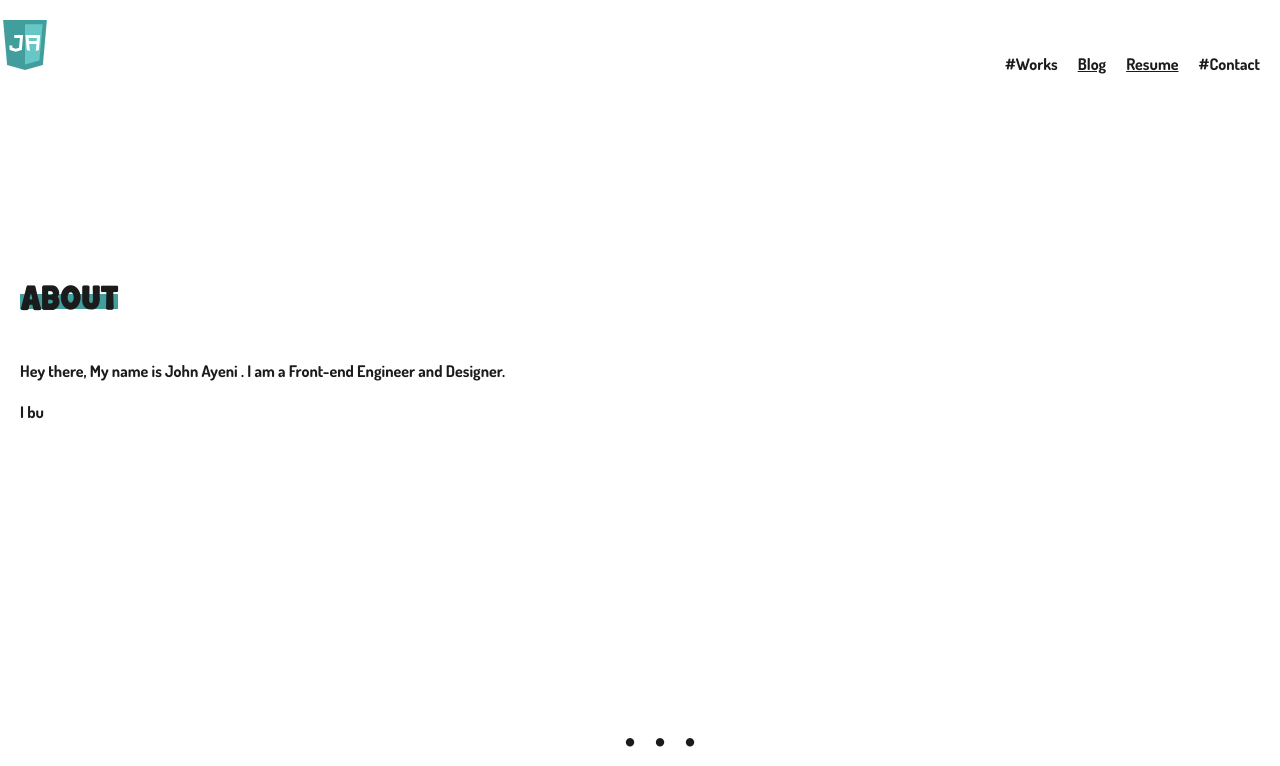
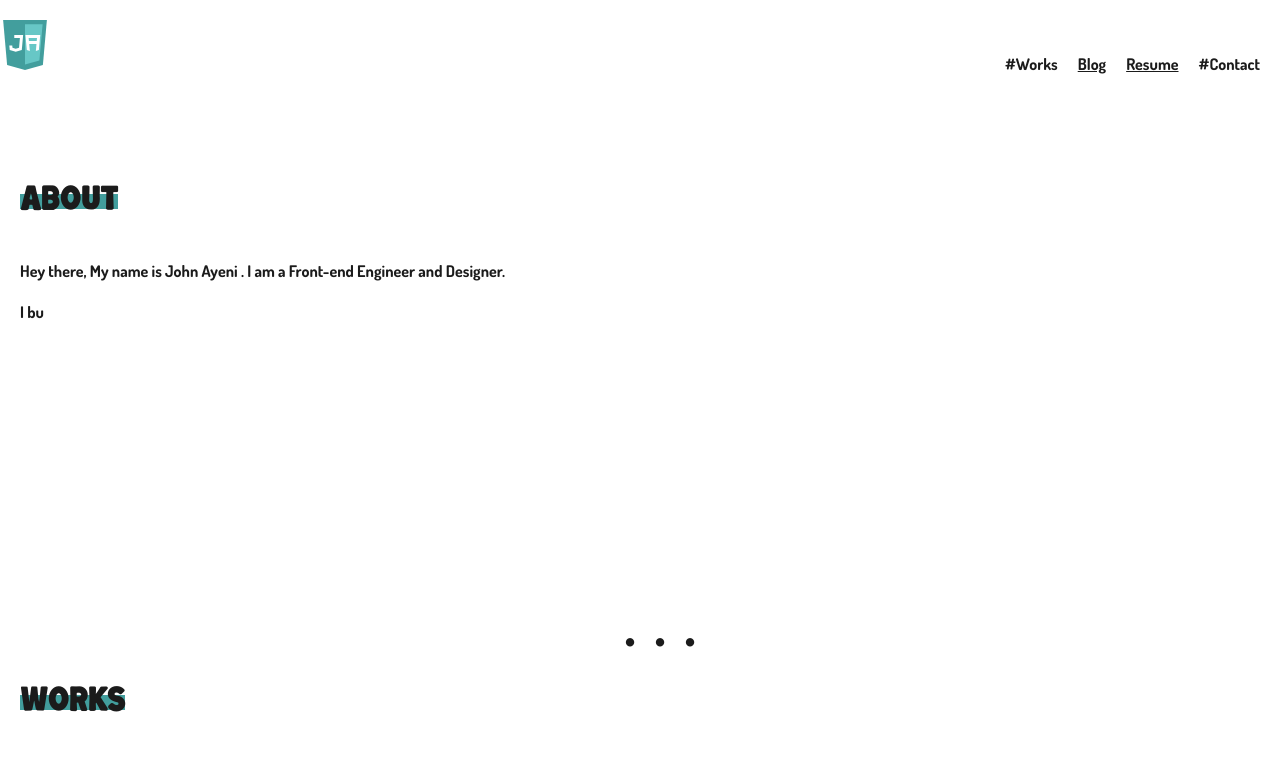
Before and after one commit to johnayeni/portfolio, a React (Create React App) app: page / in a window 1280 px wide. Shown: the top 766 px of the page. Built offline with nearby package versions, Linux system fonts and the light colour scheme.

Commit message:
update design

```diff
--- a/src/assets/styles/_components.scss
+++ b/src/assets/styles/_components.scss
@@ -41,7 +41,7 @@
 }
 
 #about {
-  padding-top: 150px;
+  padding-top: 50px;
   height: 400px;
 }
 
```
